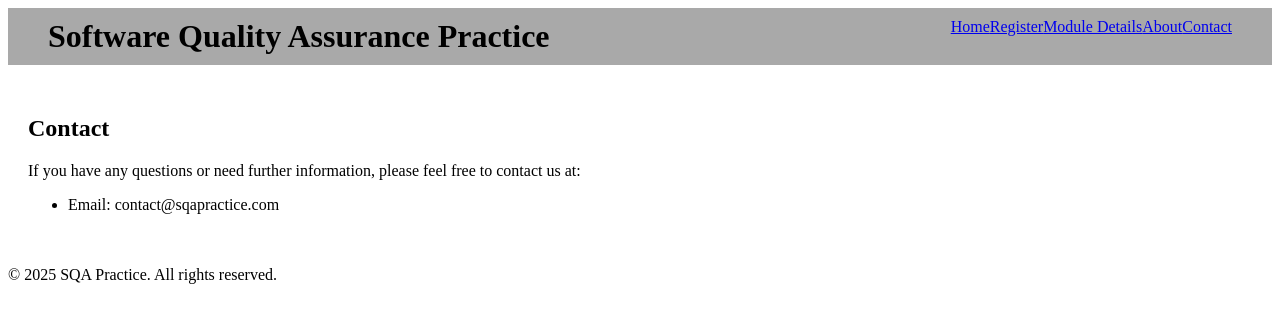
After one commit to JackScoble/sqa_practice, a Flask app: page /contact in a window 1280 px wide. The commit adds this page. Shown: the top 323 px of the page. Run offline with Flask 3, Linux system fonts and the light colour scheme.

Commit message:
bunch of progress

```diff
--- a/routes.py
+++ b/routes.py
@@ -1,10 +1,35 @@
 from app import app
-from flask import render_template
+from flask import render_template, request, redirect, url_for
+
+accounts = [
+    {"username": "user1", "email": "user1@example.com", "password": "pass1"},
+    {"username": "user2", "email": "user2@example.com", "password": "pass2"}
+]
 
 @app.route("/")
-def index():
+def index(username=None):
     return render_template("index.html")
 
 @app.route("/module-details")
 def module_details():
     return render_template("module_details.html")
+
+@app.route("/register", methods=["GET", "POST"])
+def register():
+    if app.request.method == "POST":
+        username = app.request.form["username"]
+        email = app.request.form["email"]
+        password = app.request.form["password"]
+        if any(acc["username"] == username for acc in accounts):
+            return "Username already exists. Please choose a different one."
+        accounts.append({"username": username, "email": email, "password": password})
+        return render_template("index.html", username=username)
+    return render_template("register.html")
+
+@app.route("/contact")
+def contact():
+    return render_template("contact.html")
+
+@app.route("/about")
+def about():
+    return render_template("about.html")
--- a/templates/base.html
+++ b/templates/base.html
@@ -11,7 +11,10 @@
         <h1>Software Quality Assurance Practice</h1>
         <ul>
             <li><a href="/">Home</a></li>
+            <li><a href="/register">Register</a></li>
             <li><a href="/module-details">Module Details</a></li>
+            <li><a href="/about">About</a></li>
+            <li><a href="/contact">Contact</a></li>
         </ul>
     </nav>
     <main>
--- /dev/null
+++ b/templates/contact.html
@@ -0,0 +1,11 @@
+{% extends "base.html" %}
+
+{% block main %}
+    <section>
+        <h2>Contact</h2>
+        <p>If you have any questions or need further information, please feel free to contact us at:</p>
+        <ul>
+            <li>Email: contact@sqapractice.com</li>
+        </ul>
+    </section>
+{% endblock %}
--- a/templates/index.html
+++ b/templates/index.html
@@ -2,7 +2,7 @@
 
 {% block main %}
         <section>
-            <h2>Welcome to the SQA Practice Application</h2>
+            <h2>Welcome to the SQA Practice Application {{ username }}</h2>
             <p>This application is designed to help you practice and improve your skills in Software Quality Assurance.</p>
             <p>Use the navigation above to explore module details and other resources.</p>
         </section>
```
Also changed, not shown: templates/about.html (added, +10 -0 lines), templates/register.html (added, +16 -0 lines).
